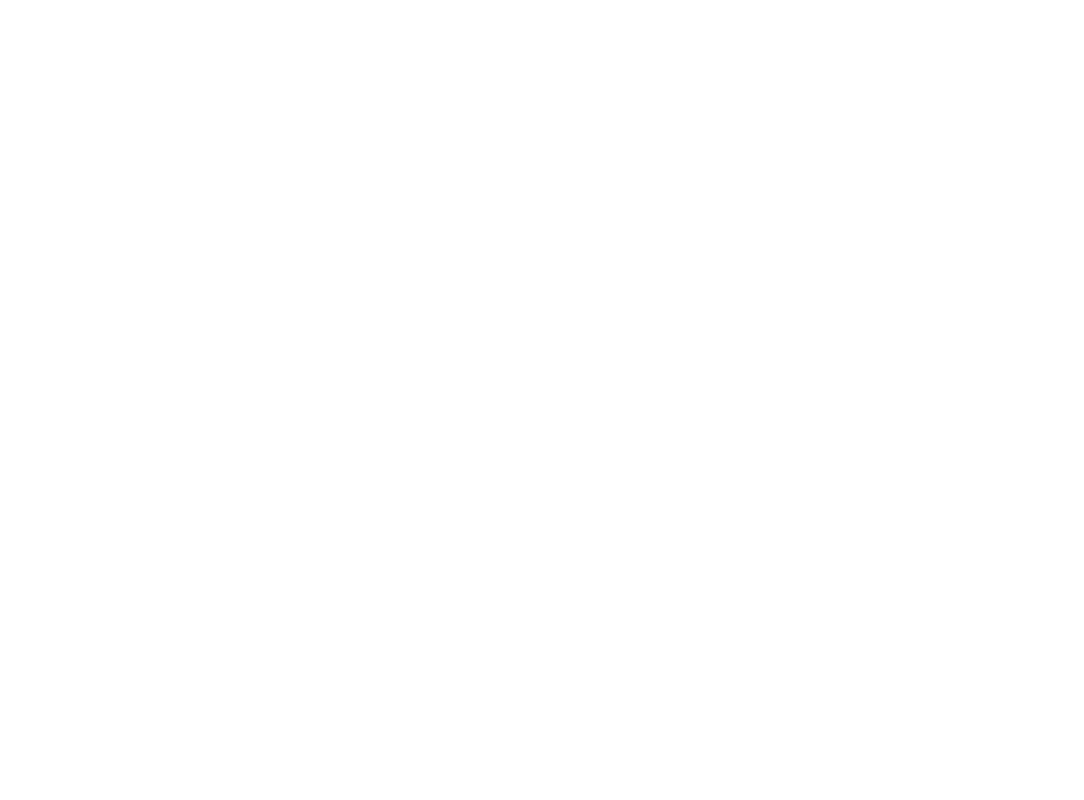
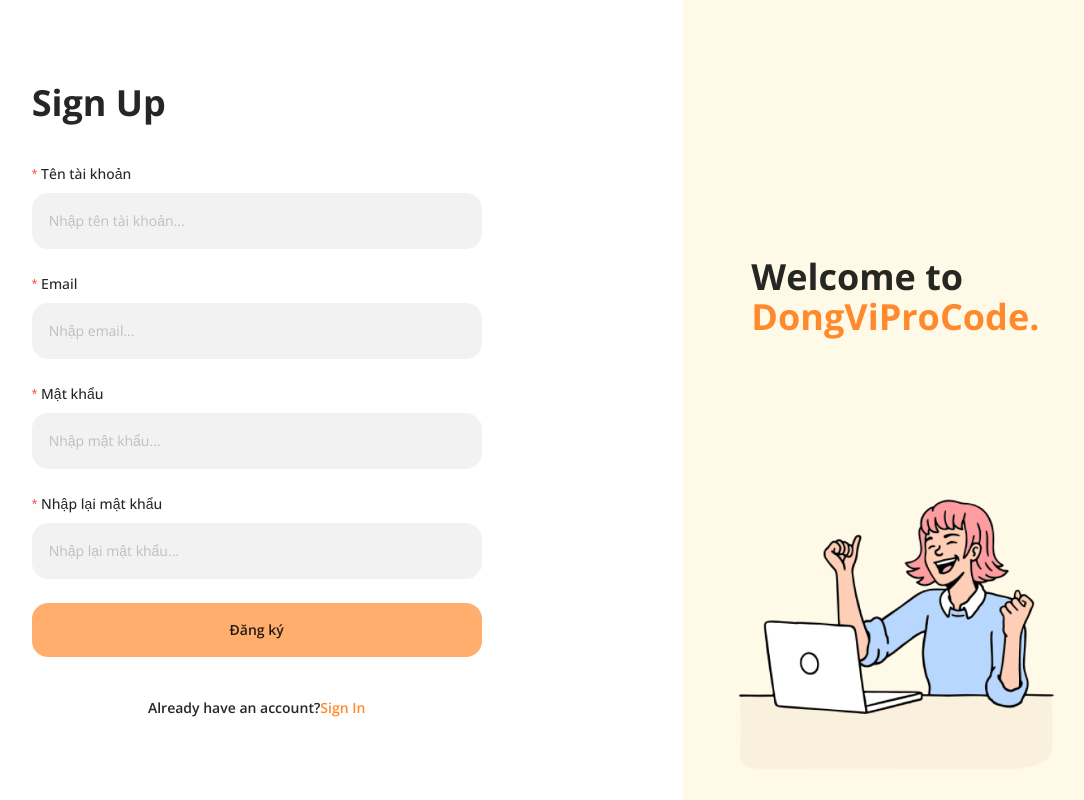
Before and after one commit to vidongls/code-practice, a React (Create React App) app: page /register in a window 1280 px wide. Before the commit this address had no page. Shown: the whole page, without its empty margins (170-1254 px from the left). Built offline with nearby package versions, Linux system fonts and the light colour scheme.

Commit message:
add layout login, register

```diff
--- a/src/pages/Login/index.tsx
+++ b/src/pages/Login/index.tsx
@@ -13,48 +13,50 @@
 	};
 
 	return (
-		<div className="grid lg:grid-cols-3 h-screen">
+		<div className="grid lg:grid-cols-3 h-screen login">
 			<div className="lg:col-span-2 flex items-center justify-center">
-				<div>dfds</div>
+				<div className="w-full p-14 lg:w-fit lg:p-0">
+					<h1 className="text-4xl font-bold mb-10">Sign In</h1>
+					<Form name="basic" autoComplete="off" layout="vertical" onFinish={handleOk}>
+						<Form.Item
+							name="email"
+							label={<span className="font-medium">Email</span>}
+							rules={[{ required: true, message: "Email không được để trống!" }]}
+							className="mb-8"
+						>
+							<Input
+								placeholder="Nhập email..."
+								className="p-4 bg-[#F2F2F2] rounded-2xl border-[#F2F2F2] lg:w-[450px]"
+							/>
+						</Form.Item>
+
+						<Form.Item
+							name="password"
+							label={<span className="font-medium">Mật khẩu</span>}
+							rules={[{ required: true, message: "Mật khẩu không được để trống!" }]}
+						>
+							<Input
+								type="password"
+								placeholder="Nhập mật khẩu..."
+								className="p-4 bg-[#F2F2F2] rounded-2xl border-[#F2F2F2] lg:w-[450px]"
+							/>
+						</Form.Item>
+
+						<button className="w-full rounded-2xl font-semibold bg-[#FFAE6D] p-4 hover:bg-[#F59D55] transition-all duration-200 hover:text-white">
+							Đăng nhập
+						</button>
+					</Form>
+					<span className="font-semibold mt-10 block text-center">
+						Not registered yet? <span className="text-[#FF8A2D] cursor-pointer">Create an account</span>
+					</span>
+				</div>
 			</div>
-			<div className="lg:col-span-1 bg-sand-50 flex flex-col items-center justify-end p-12 pb-0">
+			<div className="lg:col-span-1 bg-[#FFFAE7] flex flex-col items-center justify-end p-12 pb-0">
 				<div className="mb-28 text-4xl font-bold p-5">Everything you are. In one simple link.</div>
 				<div className="">
 					<img src={imgLogin} alt="" />
 				</div>
 			</div>
-
-			{/* {visibleLogin && (
-				<Modal title="Đăng nhập" open={true} onOk={handleOk} onCancel={handleHideLogin} footer={<></>}>
-					<Form name="basic" autoComplete="off" layout="vertical" onFinish={handleOk}>
-						<Form.Item
-							name="email"
-							rules={[{ required: true, message: "Email không được để trống!" }]}
-							className="mb-8"
-						>
-							<Input
-								prefix={<MailOutlined className="site-form-item-icon" />}
-								placeholder="Nhập email..."
-								size="middle"
-							/>
-						</Form.Item>
-
-						<Form.Item name="password" rules={[{ required: true, message: "Mật khẩu không được để trống!" }]}>
-							<Input
-								prefix={<LockOutlined className="site-form-item-icon" />}
-								type="password"
-								placeholder="Nhập mật khẩu..."
-								size="middle"
-							/>
-						</Form.Item>
-
-						<Button type="primary" htmlType="submit" className="w-full rounded font-medium">
-							Đăng nhập
-						</Button>
-                        <p className="text-blue-50 mt-2" onClick={handleChangeToRegister}>Chưa có tài khoản? Đăng ký</p>
-					</Form>
-				</Modal>
-			)} */}
 		</div>
 	);
 };
--- a/src/pages/Register/index.tsx
+++ b/src/pages/Register/index.tsx
@@ -1,35 +1,30 @@
 import { Button, Form, Input, Modal } from "antd";
 import React, { useState } from "react";
 import { LockOutlined, UserOutlined, MailOutlined } from "@ant-design/icons";
-interface IRegisterProps {
-
-}
+import imgRegister from "../../resources/img/register.png";
+interface IRegisterProps {}
 
 const Register: React.FC<IRegisterProps> = () => {
 	const [form] = Form.useForm();
-
-
 
 	const handleOk = (data: any) => {
 		console.log("🚀 ~ data", data);
 		// setVisible(false);
 	};
 
-
-
 	return (
-		<>
-
-			{/* {visibleRegister && (
-				<Modal title="Đăng ký" open={true} onOk={handleOk} onCancel={handleHideRegister} footer={<></>}>
+		<div className="grid lg:grid-cols-3 h-screen login">
+			<div className="lg:col-span-2 flex items-center justify-center">
+				<div className="w-full p-14 lg:w-fit lg:p-0">
+					<h1 className="text-4xl font-bold mb-10">Sign Up</h1>
 					<Form name="basic" autoComplete="off" layout="vertical" onFinish={handleOk}>
 						<Form.Item
 							name="userName"
+							label={<span className="font-medium">Tên tài khoản</span>}
 							rules={[{ required: true, message: "Tên tài khoản không được để trống!" }]}
-							className="mb-8"
 						>
 							<Input
-								prefix={<UserOutlined className="site-form-item-icon" />}
+								className="p-4 bg-[#F2F2F2] rounded-2xl border-[#F2F2F2] lg:w-[450px]"
 								placeholder="Nhập tên tài khoản..."
 								size="middle"
 							/>
@@ -37,42 +32,60 @@
 
 						<Form.Item
 							name="email"
+							label={<span className="font-medium">Email</span>}
 							rules={[{ required: true, message: "Email không được để trống!" }]}
-							className="mb-8"
 						>
 							<Input
-								prefix={<MailOutlined className="site-form-item-icon" />}
+								className="p-4 bg-[#F2F2F2] rounded-2xl border-[#F2F2F2] lg:w-[450px]"
 								placeholder="Nhập email..."
 								size="middle"
 							/>
 						</Form.Item>
 
-						<Form.Item name="password" rules={[{ required: true, message: "Mật khẩu không được để trống!" }]}>
+						<Form.Item
+							name="password"
+							label={<span className="font-medium">Mật khẩu</span>}
+							rules={[{ required: true, message: "Mật khẩu không được để trống!" }]}
+						>
 							<Input
-								prefix={<LockOutlined className="site-form-item-icon" />}
+								className="p-4 bg-[#F2F2F2] rounded-2xl border-[#F2F2F2] lg:w-[450px]"
 								type="password"
 								placeholder="Nhập mật khẩu..."
 								size="middle"
 							/>
 						</Form.Item>
 
-						<Form.Item name="re-password" rules={[{ required: true, message: "Không được để trống!" }]}>
+						<Form.Item
+							name="re-password"
+							label={<span className="font-medium">Nhập lại mật khẩu</span>}
+							rules={[{ required: true, message: "Không được để trống!" }]}
+						>
 							<Input
-								prefix={<LockOutlined className="site-form-item-icon" />}
+								className="p-4 bg-[#F2F2F2] rounded-2xl border-[#F2F2F2] lg:w-[450px]"
 								type="password"
 								placeholder="Nhập lại mật khẩu..."
 								size="middle"
 							/>
 						</Form.Item>
 
-						<Button type="primary" htmlType="submit" className="w-full rounded font-medium">
+						<button className="w-full rounded-2xl font-semibold bg-[#FFAE6D] hover:bg-[#F59D55] p-4 transition-all duration-200">
 							Đăng ký
-						</Button>
-						<p className="text-blue-50 mt-2" onClick={handleChangeToLogin}>Đã có tài khoản? Đăng nhập</p>
+						</button>
 					</Form>
-				</Modal>
-			)} */}
-		</>
+					<span className="font-semibold mt-10 block text-center">
+						Already have an account?<span className="text-[#FF8A2D] cursor-pointer">Sign In</span>
+					</span>
+				</div>
+			</div>
+			<div className="lg:col-span-1 bg-[#FFFAE7] flex flex-col items-center justify-end p-12 pb-0">
+				<div className="mb-28 text-4xl font-bold p-5">
+					Welcome to <span className="text-[#FF8A2D]">DongViProCode.</span>
+				</div>
+				<div className="">
+					<img src={imgRegister} alt="" />
+				</div>
+			</div>
+		</div>
 	);
 };
 
--- a/src/router/index.tsx
+++ b/src/router/index.tsx
@@ -9,7 +9,7 @@
 	return (
 		<Routes>
 			<Route path="login" element={<Login />} />
-			<Route path="login" element={<Register />} />
+			<Route path="register" element={<Register />} />
 			<Route path="/" element={<DefaultLayout />}>
 				<Route index element={<Home />} />
 				<Route path="exercise" element={<div>asdasd</div>} />
--- a/tailwind.config.js
+++ b/tailwind.config.js
@@ -11,9 +11,6 @@
 					100: "#57a3f3",
 					200: "#2d8cf0",
 				},
-				sand: {
-					50: "#FFFAE7",
-				},
 			},
 		},
 	},
```
Also changed, not shown: src/resources/img/register.png (added).
